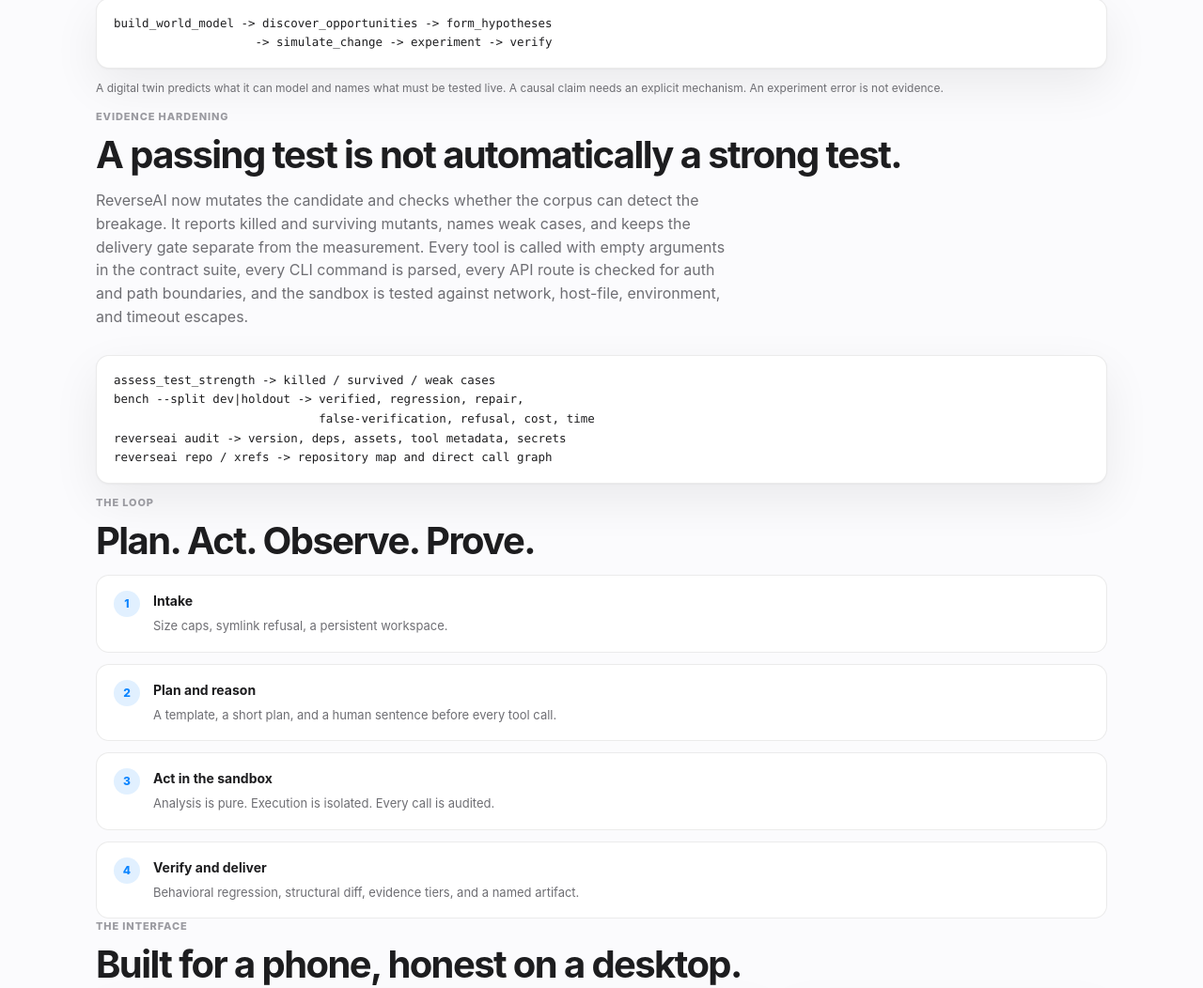
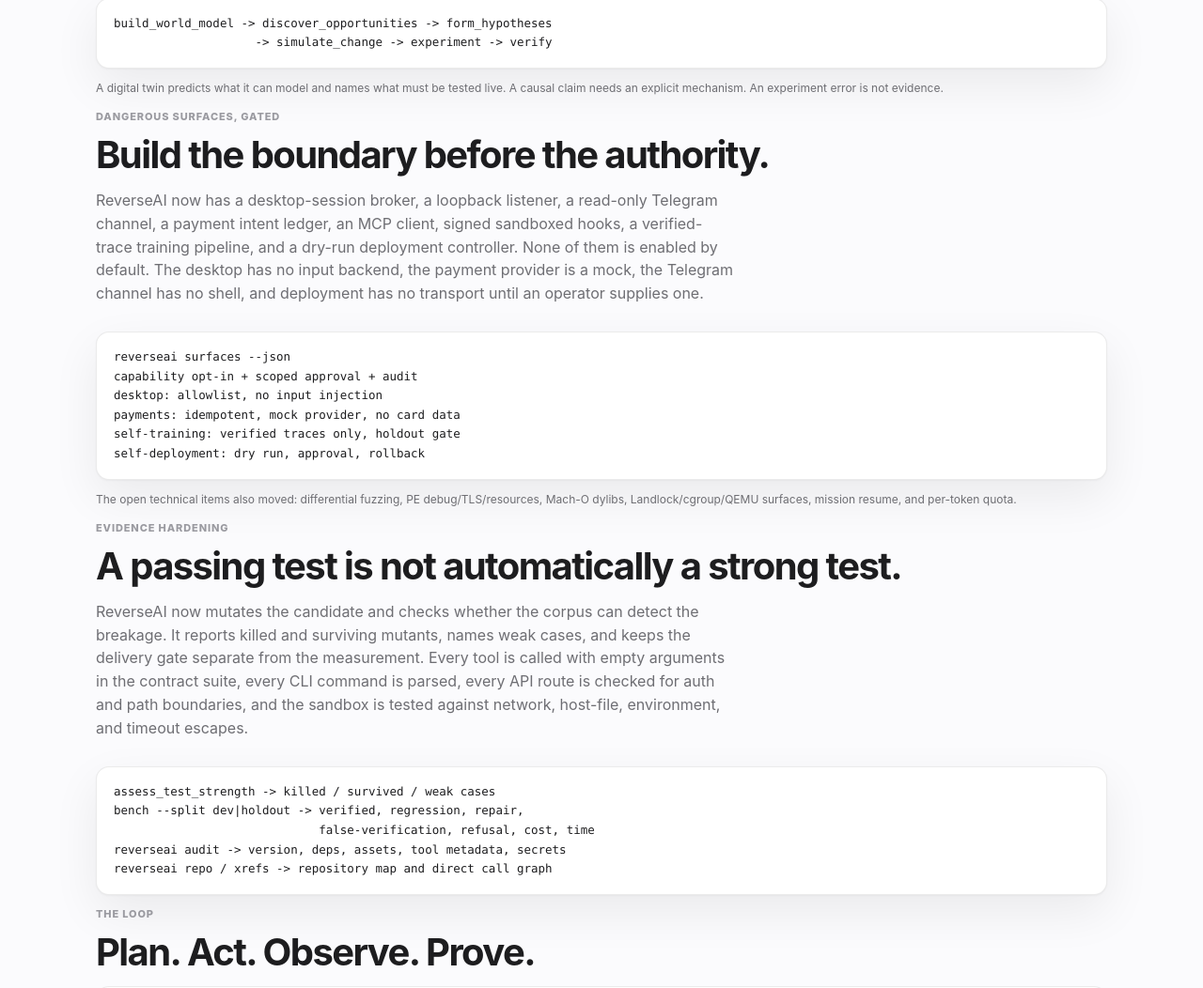
Before and after one commit to maykano-dev/Reverse-AI, a plain HTML site: page index.html in a window 1280 px wide. Shown: the part 4048-5100 px from the top of the page at 94% size. Drawn offline with Linux system fonts and the light colour scheme.

Commit message:
feat(surfaces): gated desktop, telegram, payments, MCP, hooks, training, deployment
- Add local desktop-session broker + loopback listener with allowlisted actions,
  bearer token, approval gate, and audit; no input/VNC backend.
- Add read-only Telegram Bot API channel with pairing, chat allowlist, rate
  limits, and no shell/payment/deployment commands.
- Add payment intent ledger, idempotency, limits, scoped approvals, mock and
  operator-supplied HTTPS/loopback providers; no card data or live processor.
- Add MCP JSON-RPC client, manifest validation, tool allowlist, timeout, and
  capability gate; host transport is explicit and dangerous.
- Add signed, sandboxed hook manifests and runner with event allowlist and audit.
- Add verified-trace dataset extraction, redaction, train/holdout split, and a
  benchmark-gated improvement pipeline with human promotion approval.
- Add deployment plan/controller, dry run, scoped approvals, HTTP/loopback
  transport, and explicit rollback.
- Add differential fuzzing, PE resources/debug/TLS/rich header, Mach-O dylibs,
  Landlock/cgroup/QEMU surfaces, mission persistence, and per-token quota.
- Add reverseai surfaces, mcp validate, hooks validate, /surfaces.
- 509 tests green; version 0.8.0.

```diff
--- a/index.html
+++ b/index.html
@@ -181,6 +181,19 @@
 </section>
 
 <section class="wrap">
+  <div class="kicker">Dangerous surfaces, gated</div>
+  <h2>Build the boundary before the authority.</h2>
+  <p class="sub">ReverseAI now has a desktop-session broker, a loopback listener, a read-only Telegram channel, a payment intent ledger, an MCP client, signed sandboxed hooks, a verified-trace training pipeline, and a dry-run deployment controller. None of them is enabled by default. The desktop has no input backend, the payment provider is a mock, the Telegram channel has no shell, and deployment has no transport until an operator supplies one.</p>
+  <pre><code>reverseai surfaces --json
+capability opt-in + scoped approval + audit
+desktop: allowlist, no input injection
+payments: idempotent, mock provider, no card data
+self-training: verified traces only, holdout gate
+self-deployment: dry run, approval, rollback</code></pre>
+  <p class="muted" style="font-size:12px;color:var(--dim);margin-top:11px">The open technical items also moved: differential fuzzing, PE debug/TLS/resources, Mach-O dylibs, Landlock/cgroup/QEMU surfaces, mission resume, and per-token quota.</p>
+</section>
+
+<section class="wrap">
   <div class="kicker">Evidence hardening</div>
   <h2>A passing test is not automatically a strong test.</h2>
   <p class="sub">ReverseAI now mutates the candidate and checks whether the corpus can detect the breakage. It reports killed and surviving mutants, names weak cases, and keeps the delivery gate separate from the measurement. Every tool is called with empty arguments in the contract suite, every CLI command is parsed, every API route is checked for auth and path boundaries, and the sandbox is tested against network, host-file, environment, and timeout escapes.</p>
@@ -219,7 +232,7 @@
   <div class="kicker">Unified, not cloned</div>
   <h2>One engine, many ideas.</h2>
   <p class="sub">The planning and tool discipline of coding agents, the memory, research, routines, and durable turns of personal agents, the long-document OCR of Unlimited-OCR, and the interaction language of prompt-kit. Mapped honestly, with deferred features named.</p>
-  <p><a href="https://github.com/maykano-dev/Reverse-AI/blob/main/docs/UNIFIED_AGENT.md">Read the feature map</a> · <a href="https://github.com/maykano-dev/Reverse-AI/blob/main/docs/POWER.md">Read the power map</a> · <a href="https://github.com/maykano-dev/Reverse-AI/blob/main/docs/INTELLIGENCE_ROADMAP.md">Read the intelligence roadmap</a></p>
+  <p><a href="https://github.com/maykano-dev/Reverse-AI/blob/main/docs/UNIFIED_AGENT.md">Read the feature map</a> · <a href="https://github.com/maykano-dev/Reverse-AI/blob/main/docs/POWER.md">Read the power map</a> · <a href="https://github.com/maykano-dev/Reverse-AI/blob/main/docs/INTELLIGENCE_ROADMAP.md">Read the intelligence roadmap</a> · <a href="https://github.com/maykano-dev/Reverse-AI/blob/main/docs/DANGEROUS_AND_OPEN_ITEMS.md">Read the dangerous-surface ledger</a></p>
 </section>
 
 <section id="deploy" class="wrap">
```
